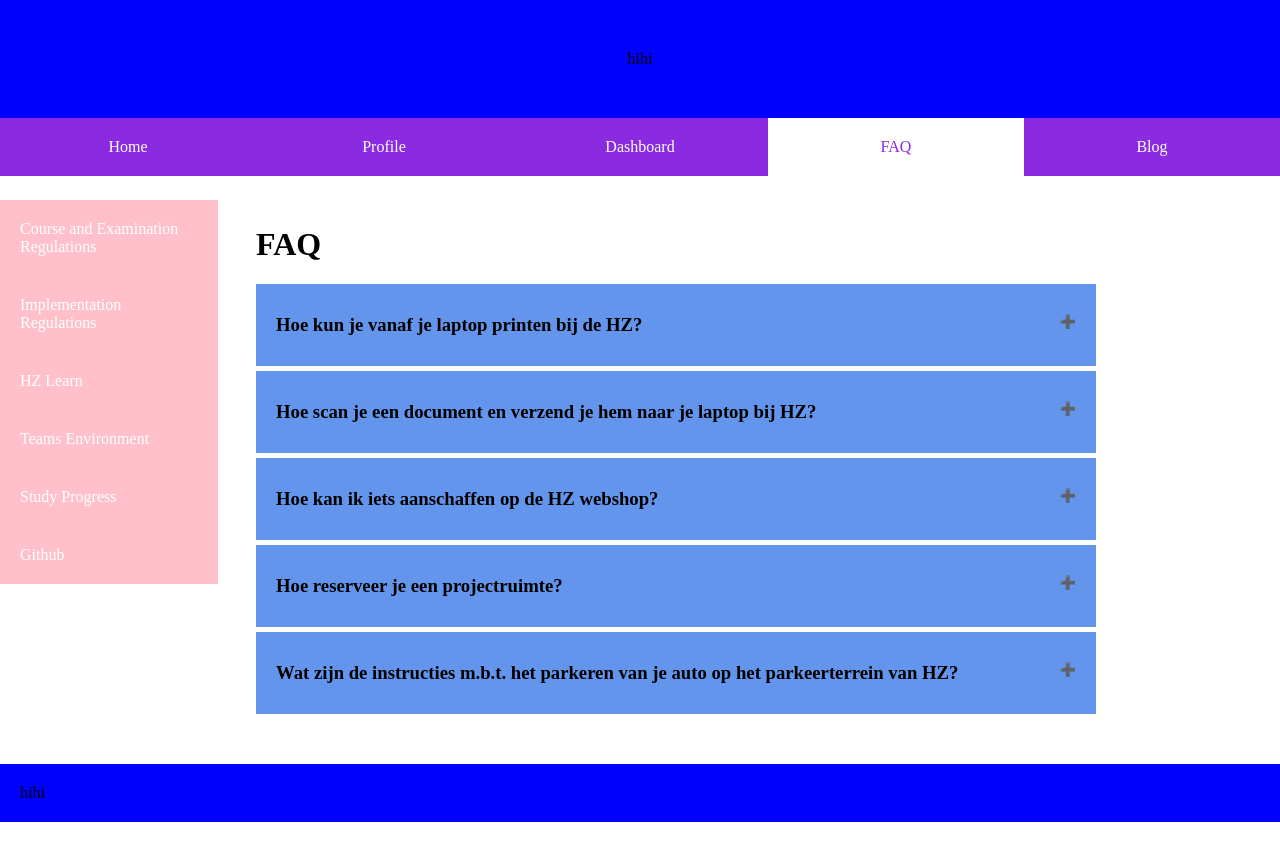
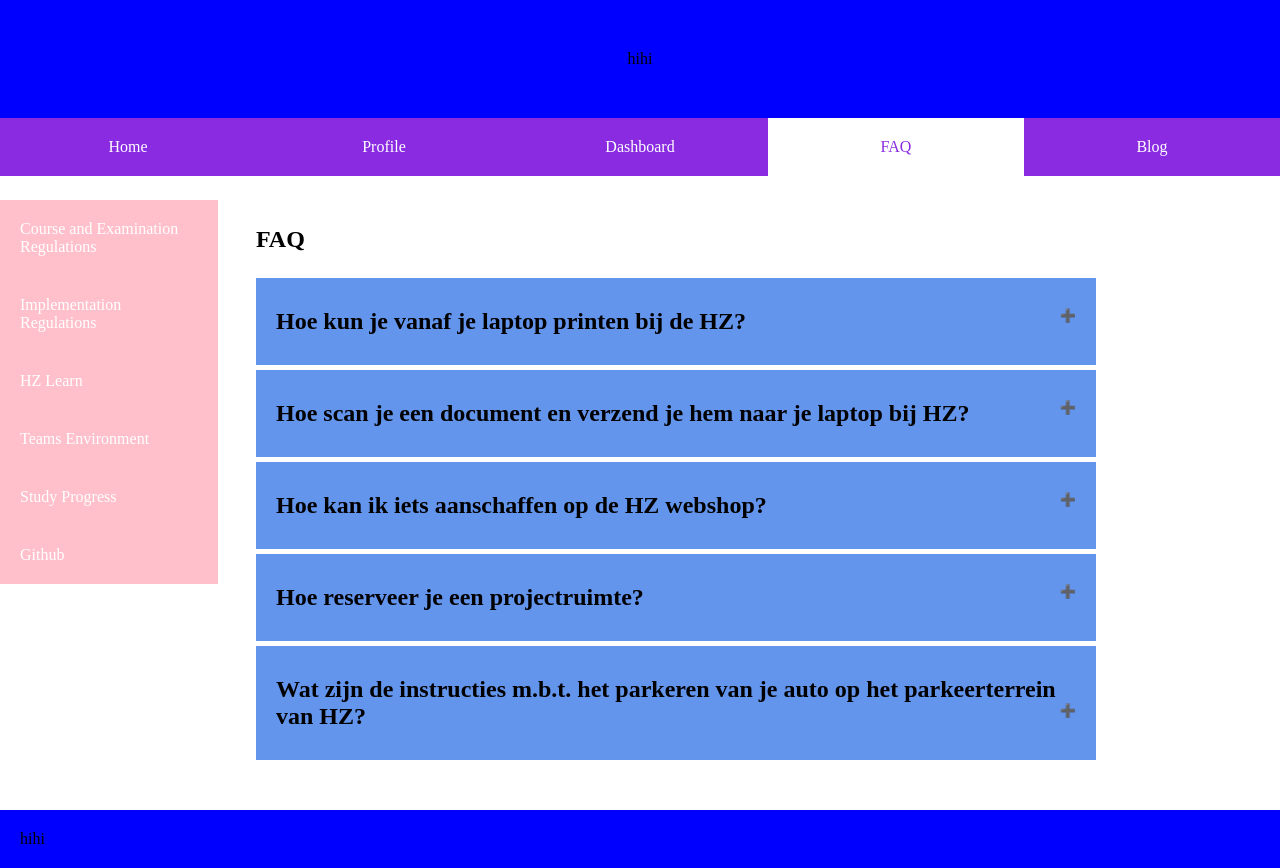
Before and after one commit to irisgiltay1/irisgiltay1.github.io, a plain HTML site: page faq.html in a window 1280 px wide. Before the commit the page ends 822 px from the top, so only its background shows below. Drawn offline with Linux system fonts and the light colour scheme.

Commit message:
feedback implemented

```diff
--- a/faq.html
+++ b/faq.html
@@ -45,39 +45,39 @@
     </aside>
 
     <main>
-      <h1 class="heading">FAQ</h1>
 
       <section class="faq-container">
+        <h2 class="heading">FAQ</h2>
         <article class="faq-one">
-          <h1 class="faq-question">Hoe kun je vanaf je laptop printen bij de HZ?</h1>
+          <h2 class="faq-question">Hoe kun je vanaf je laptop printen bij de HZ?</h2>
           <div class="faq-answer">
             <p>ANSWER</p>
           </div>
         </article>
 
         <article class="faq-two">
-          <h1 class="faq-question">Hoe scan je een document en verzend je hem naar je laptop bij HZ?</h1>
+          <h2 class="faq-question">Hoe scan je een document en verzend je hem naar je laptop bij HZ?</h2>
           <div class="faq-answer">
             <p>ANSWER</p>
           </div>
         </article>
 
         <article class="faq-two">
-          <h1 class="faq-question">Hoe kan ik iets aanschaffen op de HZ webshop?</h1>
+          <h2 class="faq-question">Hoe kan ik iets aanschaffen op de HZ webshop?</h2>
           <div class="faq-answer">
             <p>ANSWER</p>
           </div>
         </article>
 
         <article class="faq-two">
-          <h1 class="faq-question">Hoe reserveer je een projectruimte?</h1>
+          <h2 class="faq-question">Hoe reserveer je een projectruimte?</h2>
           <div class="faq-answer">
             <p>ANSWER</p>
           </div>
         </article>
 
         <article class="faq-two">
-          <h1 class="faq-question">Wat zijn de instructies m.b.t. het parkeren van je auto op het parkeerterrein van HZ?</h1>
+          <h2 class="faq-question">Wat zijn de instructies m.b.t. het parkeren van je auto op het parkeerterrein van HZ?</h2>
           <div class="faq-answer">
             <p>ANSWER</p>
           </div>
--- a/main.js
+++ b/main.js
@@ -1,5 +1,3 @@
-
-
 var faq = document.getElementsByClassName("faq-question");
 var i;
 
--- a/style.css
+++ b/style.css
@@ -1,5 +1,3 @@
-
-
 body {
     margin: 0;
 }
@@ -9,8 +7,6 @@ header {
     text-align: center;
     padding: 50px;
 }
-
-
 
 nav {
     margin: 0;
```
Also changed, not shown: blog.html (+7 -5 lines), profile.html (+3 -2 lines).
